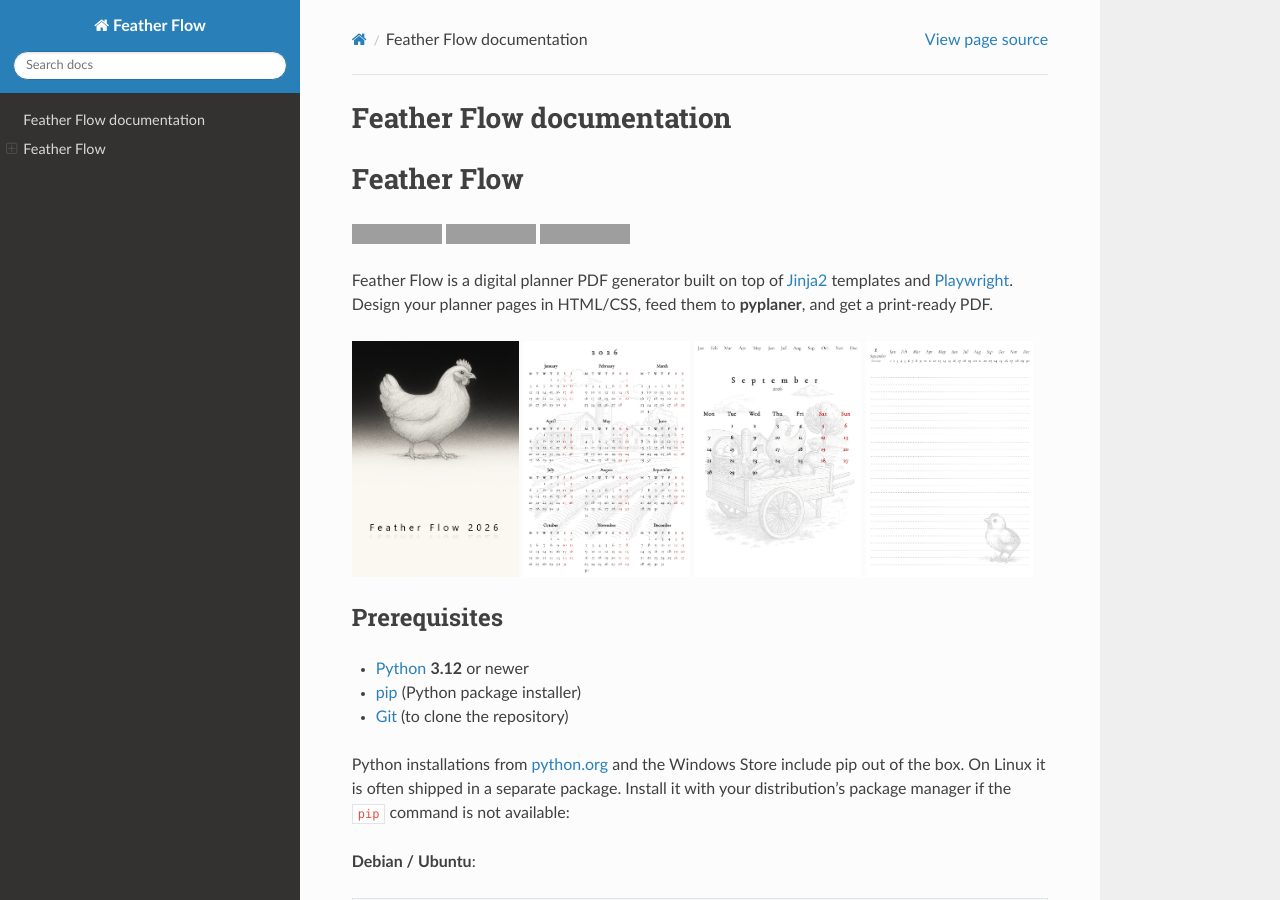
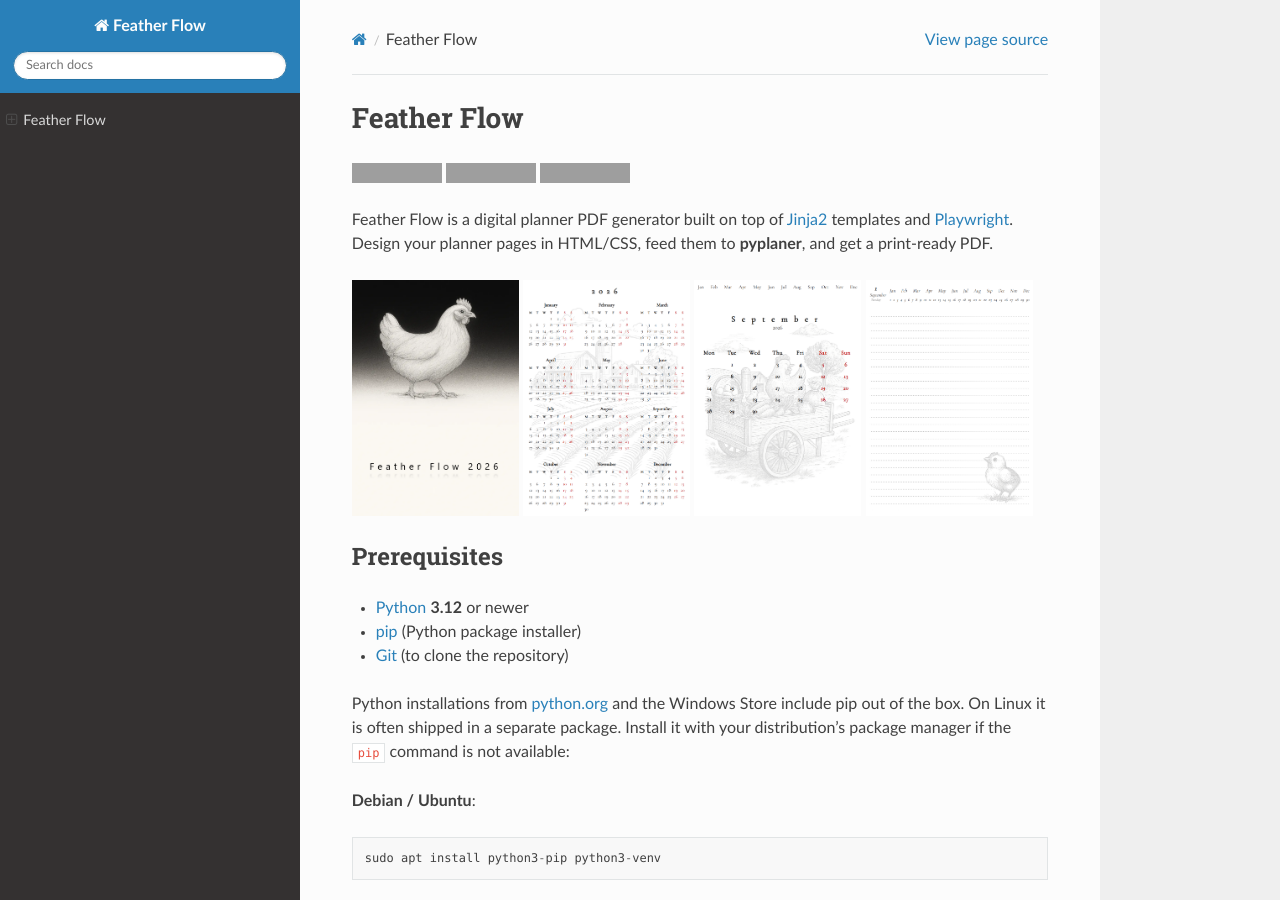
Before and after one commit to stamerlan/feather-flow, a Sphinx documentation site: the page built from docs/index.rst, in a window 1280 px wide and 900 px high. Built offline with Sphinx 7.4.7 and the Read the Docs theme 3.1.0, drawn with Linux system fonts in a browser that asks for light colours; grey boxes are pictures that could not be loaded.

Commit message:
Remove duplicated title in sphinx documentation

```diff
--- a/docs/index.rst
+++ b/docs/index.rst
@@ -2,9 +2,6 @@
    sphinx-quickstart on Wed Feb 25 18:08:20 2026.
    You can adapt this file completely to your liking, but it should at least
    contain the root `toctree` directive.
-
-Feather Flow documentation
-==========================
 
 .. toctree::
    :maxdepth: 1
```
